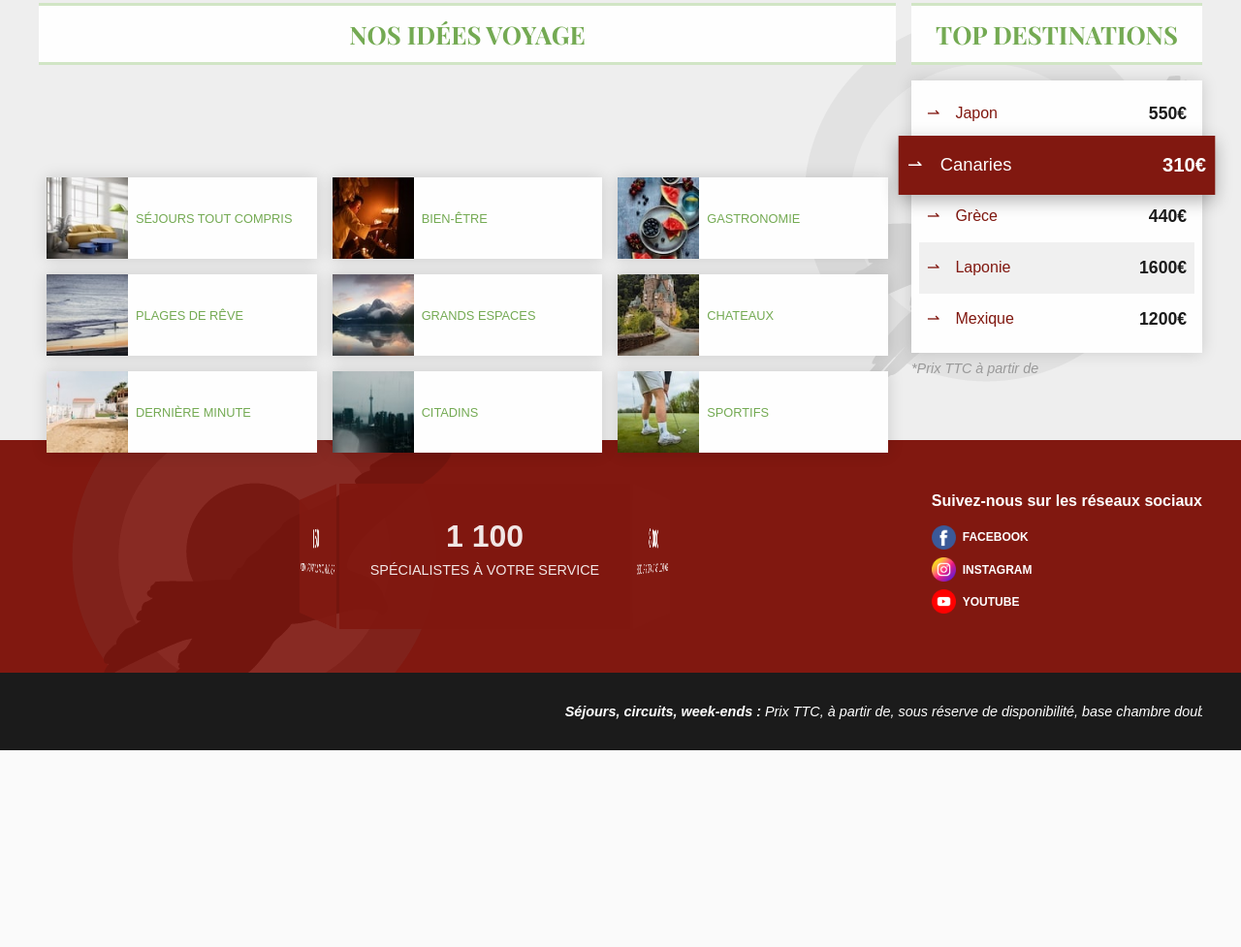
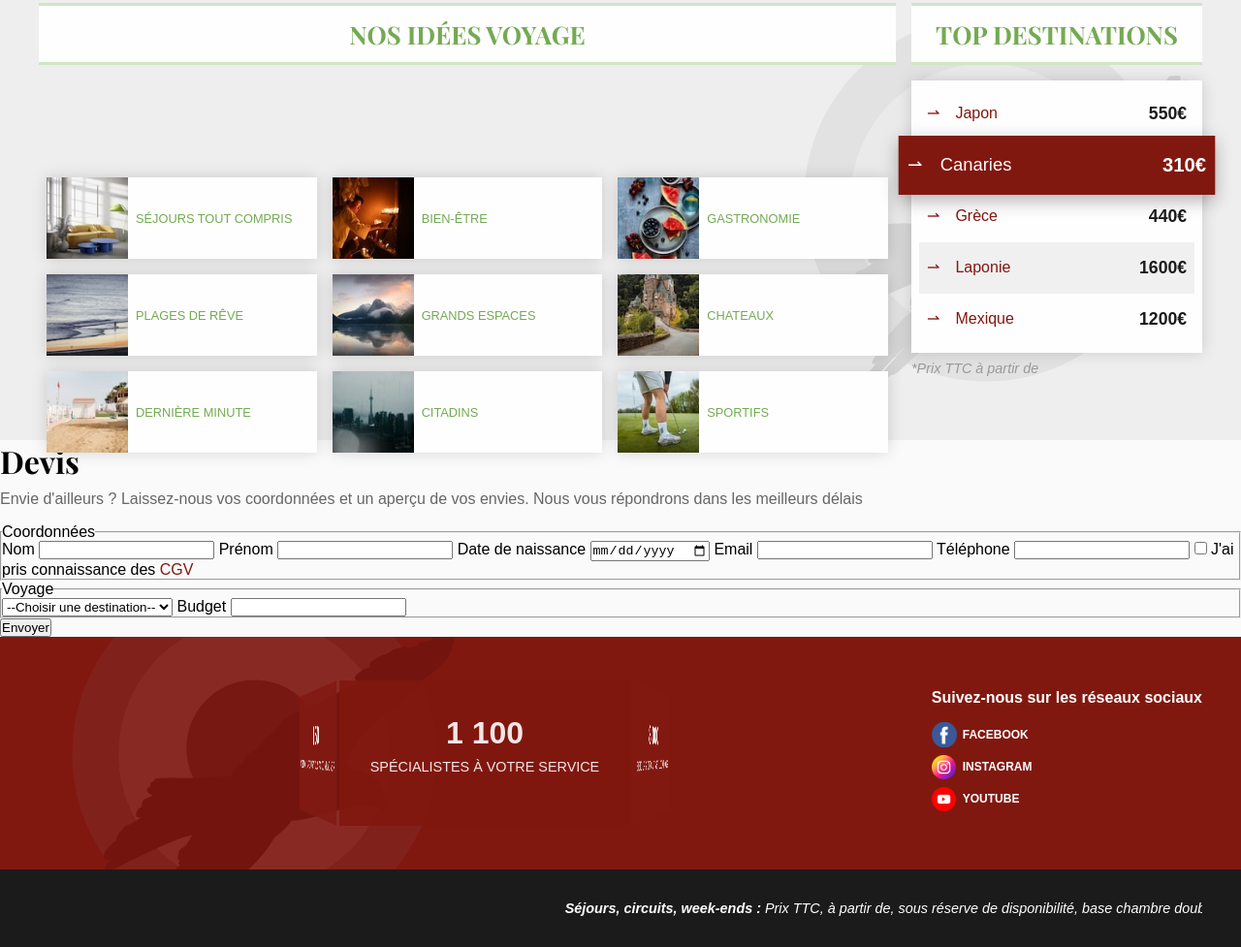
Before and after one commit to syl-cha/ue-l221-s2, a plain HTML site: page index.html in a window 1280 px wide. Shown: the part 1794-2771 px from the top of the page at 97% size. Before the commit the page ends 2568 px from the top, so only its background shows below. Drawn offline with nearby package versions, Linux system fonts and the light colour scheme.

Commit message:
feat: formulaire

```diff
--- a/index.html
+++ b/index.html
@@ -55,9 +55,7 @@
         <ul class="row nowrap">
           <li class="main-nav-item">
             <div class="main-nav-item-scene3d">
-              <div class="main-nav-item-one">
-                Nos séjours
-              </div>
+              <div class="main-nav-item-one">Nos séjours</div>
               <div class="main-nav-item-two">
                 <a href="#" class="main-nav-link" title="Séjours">Nos séjours</a>
               </div>
@@ -66,9 +64,7 @@
 
           <li class="main-nav-item">
             <div class="main-nav-item-scene3d">
-              <div class="main-nav-item-one">
-                Nos circuits
-              </div>
+              <div class="main-nav-item-one">Nos circuits</div>
               <div class="main-nav-item-two">
                 <a href="#" class="main-nav-link" title="Circuits">Nos circuits</a>
               </div>
@@ -77,9 +73,7 @@
 
           <li class="main-nav-item">
             <div class="main-nav-item-scene3d">
-              <div class="main-nav-item-one">
-                Bons plans
-              </div>
+              <div class="main-nav-item-one">Bons plans</div>
               <div class="main-nav-item-two">
                 <a href="#" class="main-nav-link" title="Réservations">Bons plans</a>
               </div>
@@ -88,9 +82,7 @@
 
           <li class="main-nav-item">
             <div class="main-nav-item-scene3d">
-              <div class="main-nav-item-one">
-                Notre agence
-              </div>
+              <div class="main-nav-item-one">Notre agence</div>
               <div class="main-nav-item-two">
                 <a href="#" class="main-nav-link" title="Notre agence">Notre agence</a>
               </div>
@@ -98,11 +90,11 @@
           </li>
           <li class="main-nav-item">
             <div class="main-nav-item-scene3d">
-              <div class="main-nav-item-one">
-                Créez votre voyage sur-mesure
-              </div>
+              <div class="main-nav-item-one">Créez votre voyage sur-mesure</div>
               <div class="main-nav-item-two">
-                <a href="#" class="main-nav-link" title="Créez votre voyage">Créez votre voyage sur-mesure</a>
+                <a href="#" class="main-nav-link" title="Créez votre voyage"
+                  >Créez votre voyage sur-mesure</a
+                >
               </div>
             </div>
           </li>
@@ -446,9 +438,53 @@
     </section>
     <!-- eof .section-circuits -->
 
+    <section class="form_UE_L211">
+      <h1>Devis</h1>
+      <p>
+        Envie d'ailleurs ? Laissez-nous vos coordonnées et un aperçu de vos envies. Nous vous
+        répondrons dans les meilleurs délais
+      </p>
+      <div id="devis-video"></div>
+      <form action="#" method="POST">
+        <fieldset id="devis-form-coordonnees">
+          <legend>Coordonnées</legend>
+          <label for="devis-nom">Nom</label>
+          <input type="text" name="devis-nom" id="devis-nom" required />
+          <label for="devis-prenom">Prénom</label>
+          <input type="text" name="devis-prenom" id="devis-prenom" required />
+          <label for="devis-dob">Date de naissance</label>
+          <input type="date" name="devis-dob" id="devis-dob" required />
+          <label for="devis-email">Email</label>
+          <input type="email" name="devis-email" id="devis-email" required />
+          <label for="devis-telephone">Téléphone</label>
+          <input type="tel" name="devis-telephone" id="devis-telephone" />
+          <input type="checkbox" name="devis-consentement-rgp" id="devis-consentement-rgp" value="1" required />
+          <label for="devis-consentement-rgp">
+            J'ai pris connaissance des <a href="#" target="_blank">CGV</a>
+          </label>
+        </fieldset>
+        <fieldset id="form-voyage">
+          <legend>Voyage</legend>
+          <select name="devis-destination" id="devis-destination">
+            <option value="">--Choisir une destination--</option>
+            <option value="asie">Asie</option>
+            <option value="europe">Europe</option>
+            <option value="amerique-sud">Amérique du Sud</option>
+            <option value="amerique-centre">Amérique centrale</option>
+            <option value="amerique-nord">Amérique du Nord</option>
+            <option value="oceanie">Océanie</option>
+          </select>
+          <label for="devis-budget" min="300">Budget</label>
+          <input type="number" name="devis-budget" id="devis-budget" />
+        </fieldset>
+        <input type="submit" value="Envoyer" id="devis-bouton-envoyer" />
+      </form>
+    </section>
+    <!-- eof .form_UE_L211 -->
+
     <footer id="footer">
       <div class="row">
-        <div class=" prisme-conteneur">
+        <div class="prisme-conteneur">
           <div class="footer-stats prisme">
             <div class="footer-stats-item face un">
               <div class="footer-stats-item-number">150</div>
```
